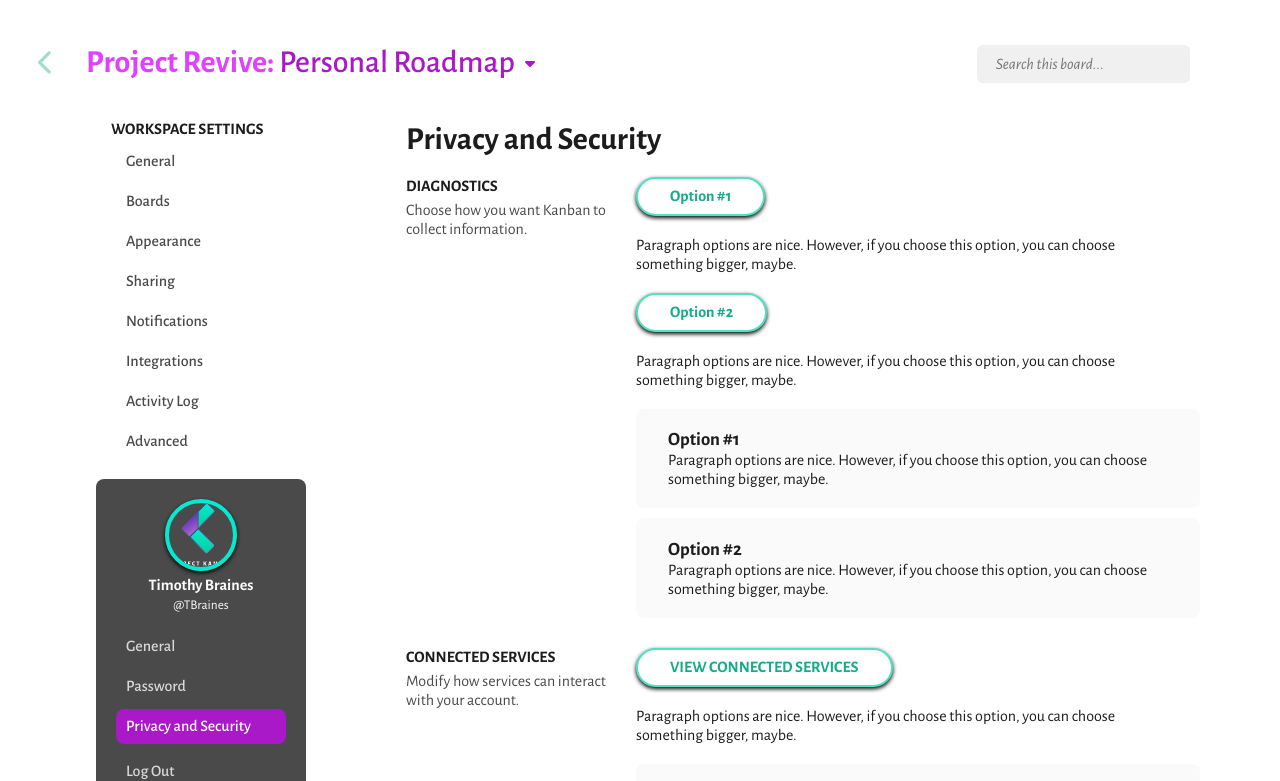
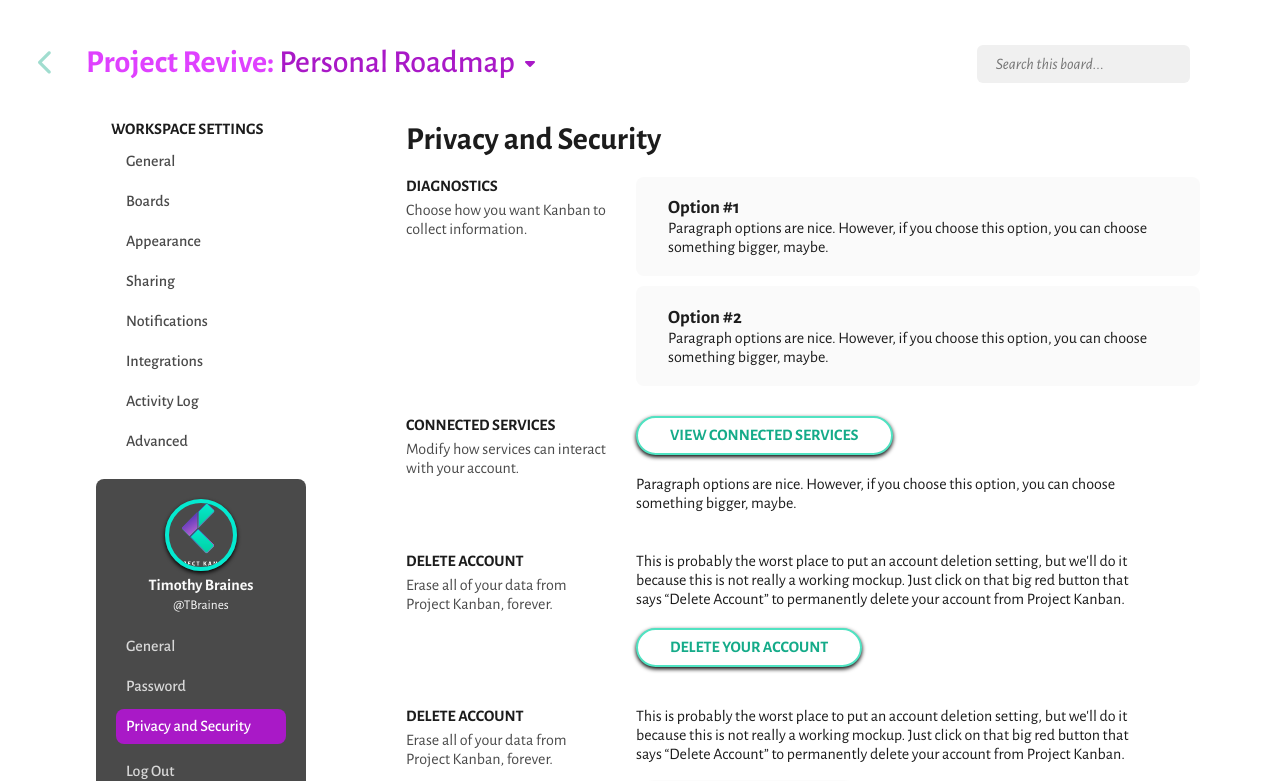
Before and after one commit to encadyma/enca-kanban, an Angular app: page /settings in a window 1280 px wide. Shown: the top 781 px of the page. Built offline with nearby package versions, Linux system fonts and the light colour scheme.

Commit message:
Finished creating components

```diff
--- /dev/null
+++ b/src/app/settings/setting-form.component.html
@@ -0,0 +1,6 @@
+<div class="setting-form">
+  <p *ngIf="form.description">{{form.description}}</p>
+  <br *ngIf="form.description">
+  <setting-option-button [options]="form.options" *ngIf="form.type == 'Button'"></setting-option-button>
+  <setting-option-picker [options]="form.options" *ngIf="form.type == 'Picker'"></setting-option-picker>
+</div>
--- a/src/app/settings/setting-form.component.ts
+++ b/src/app/settings/setting-form.component.ts
@@ -1,10 +1,10 @@
-import { Component } from '@angular/core';
+import { Component, Input } from '@angular/core';
 
 @Component({
-  selector: 'settings-setting-form',
-  template: ``,
+  selector: 'setting-form',
+  templateUrl: 'setting-form.component.html',
   styleUrls: ['./settings.component.css']
 })
 export class SettingFormComponent {
-
+  @Input() form;
 }
--- /dev/null
+++ b/src/app/settings/setting-option-button.component.ts
@@ -0,0 +1,15 @@
+import { Component, Input } from '@angular/core';
+
+@Component({
+  selector: 'setting-option-button',
+  template: `
+  <div *ngFor="let opt of options">
+    <button style="margin-bottom: 20px;">{{opt.title}}</button>
+    <p *ngIf="opt.description" style="max-width: 500px;">{{opt.description}}</p>
+    <br *ngIf="opt.description">
+  </div>`,
+  styleUrls: ['./settings.component.css']
+})
+export class SettingOptionButtonComponent {
+  @Input() options;
+}
--- /dev/null
+++ b/src/app/settings/setting-option-picker.component.ts
@@ -0,0 +1,16 @@
+import { Component, Input } from '@angular/core';
+
+@Component({
+  selector: 'setting-option-picker',
+  template: `
+  <div *ngFor="let opt of options">
+    <div class="setting-form-option">
+      <h3>{{opt.title}}</h3>
+      <p>{{opt.description}}</p>
+    </div>
+  </div>`,
+  styleUrls: ['./settings.component.css']
+})
+export class SettingOptionPickerComponent {
+  @Input() options;
+}
--- a/src/app/settings/settings-view.component.html
+++ b/src/app/settings/settings-view.component.html
@@ -6,21 +6,7 @@
       <b>{{form.title}}</b>
       <p>{{form.short_desc}}</p>
     </div>
-    <div class="setting-form">
-      <p *ngIf="form.description">{{form.description}}</p>
-      <br *ngIf="form.description">
-      <div *ngFor="let opt of form.options">
-        <button>{{opt.title}}</button>
-        <p *ngIf="opt.description">{{opt.description}}</p>
-        <br *ngIf="opt.description">
-      </div>
-      <div *ngFor="let opt of form.options">
-        <div class="setting-form-option">
-          <h3>{{opt.title}}</h3>
-          <p>{{opt.description}}</p>
-        </div>
-      </div>
-    </div>
+    <setting-form [form]="form"></setting-form>
   </div>
   <div class="setting-section">
     <div class="setting-headline">
--- a/src/app/settings/settings.component.ts
+++ b/src/app/settings/settings.component.ts
@@ -192,7 +192,7 @@ export class SettingsComponent {
         break;
       }
     }
-    console.log(this.selectedSetting);
+    // console.log(this.selectedSetting);
     return this.selectedSetting;
   }
 
```
Also changed, not shown: src/app/settings/settings.module.ts (+5 -2 lines).
